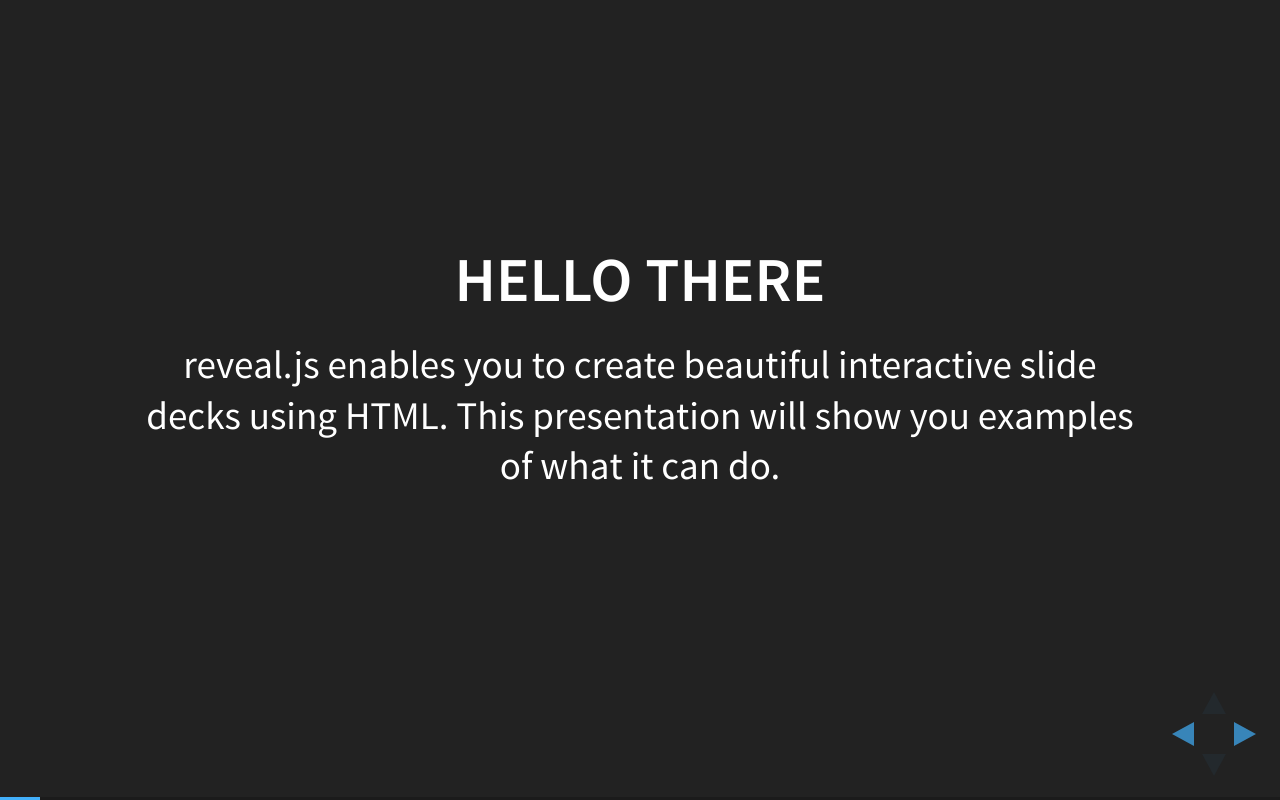
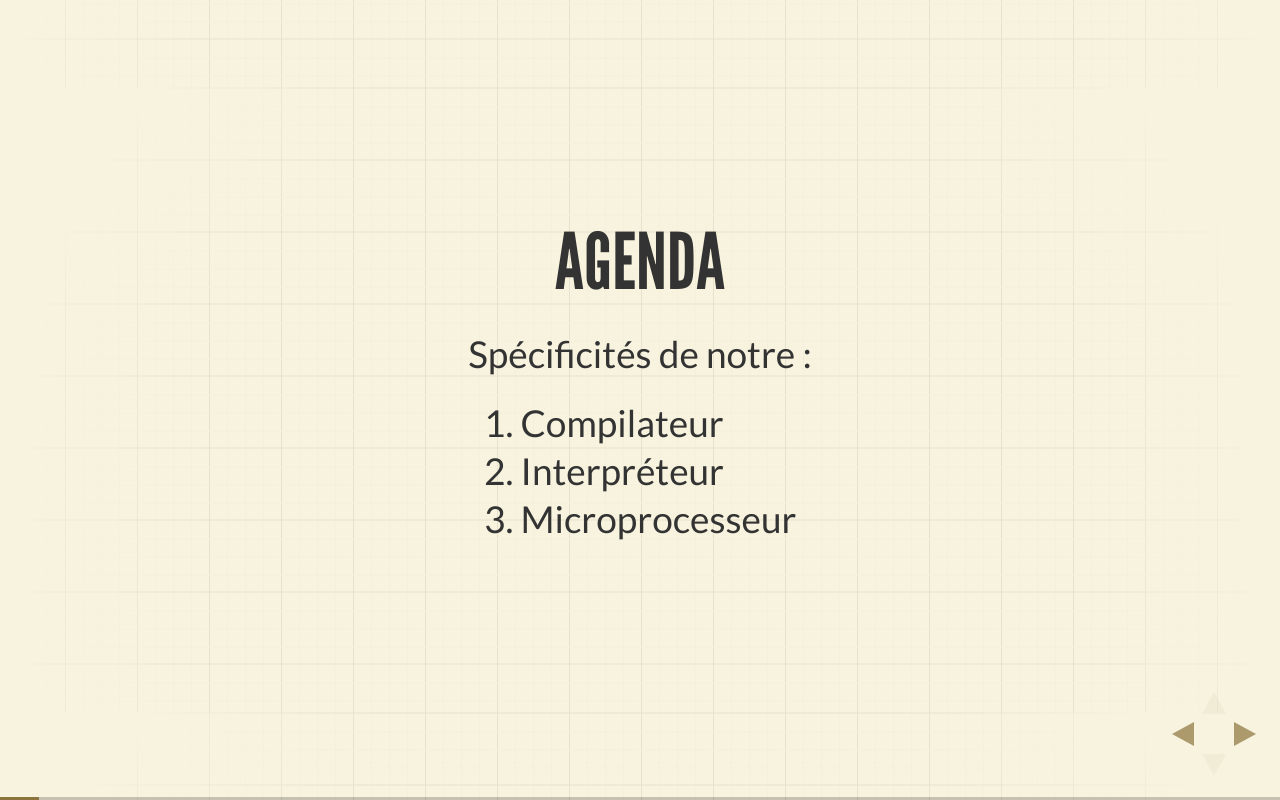
Before and after one commit to Zosterops/Slideshow, a website: page index.html in a window 1280 px wide. Both pictures are taken after a click on the element 1251 px from the left and 734 px from the top of the page. Drawn offline with Linux system fonts and the light colour scheme.

Commit message:
Update index.html

```diff
--- a/index.html
+++ b/index.html
@@ -4,10 +4,10 @@
 	<head>
 		<meta charset="utf-8">
 
-		<title>reveal.js - The HTML Presentation Framework</title>
+		<title>Projet système informatique</title>
 
-		<meta name="description" content="A framework for easily creating beautiful presentations using HTML">
-		<meta name="author" content="Hakim El Hattab">
+		<meta name="description" content="Slide utilisant reveal.js">
+		<meta name="author" content="David Livet - Jérémie Boutoille">
 
 		<meta name="apple-mobile-web-app-capable" content="yes" />
 		<meta name="apple-mobile-web-app-status-bar-style" content="black-translucent" />
@@ -15,7 +15,7 @@
 		<meta name="viewport" content="width=device-width, initial-scale=1.0, maximum-scale=1.0, user-scalable=no, minimal-ui">
 
 		<link rel="stylesheet" href="css/reveal.css">
-		<link rel="stylesheet" href="css/theme/black.css" id="theme">
+		<link rel="stylesheet" href="css/theme/beige.css" id="theme">
 
 		<!-- Code syntax highlighting -->
 		<link rel="stylesheet" href="lib/css/zenburn.css">
@@ -29,6 +29,14 @@
 			document.getElementsByTagName( 'head' )[0].appendChild( link );
 		</script>
 
+		<style type="text/css">
+		body {
+            background-image: url(./images/grid_masked_dark.png);
+            background-attachment: fixed;
+            background-position: center;
+        }
+		</style>
+
 		<!--[if lt IE 9]>
 		<script src="lib/js/html5shiv.js"></script>
 		<![endif]-->
@@ -41,18 +49,28 @@
 			<!-- Any section element inside of this container is displayed as a slide -->
 			<div class="slides">
 				<section>
-					<h1>Reveal.js</h1>
-					<h3>The HTML Presentation Framework</h3>
+					<h1>Projet système info</h1>
+					<h3></h3>
 					<p>
-						<small>Created by <a href="http://hakim.se">Hakim El Hattab</a> / <a href="http://twitter.com/hakimel">@hakimel</a></small>
+						<small>David LIVET - Jérémie BOUTOILLE</small>
 					</p>
 				</section>
 
 				<section>
-					<h2>Hello There</h2>
-					<p>
-						reveal.js enables you to create beautiful interactive slide decks using HTML. This presentation will show you examples of what it can do.
-					</p>
+					<h2>Agenda</h2>
+
+					<p>Spécificités de notre :</p>
+
+					<ol>
+						<li>Compilateur</li>
+						<li>Interpréteur</li>
+						<li>Microprocesseur</li>
+					</ol>
+
+				</section>
+
+				<section>
+					<h1>Compilateur</h1>
 				</section>
 
 				<!-- Example of nested vertical slides -->
```
